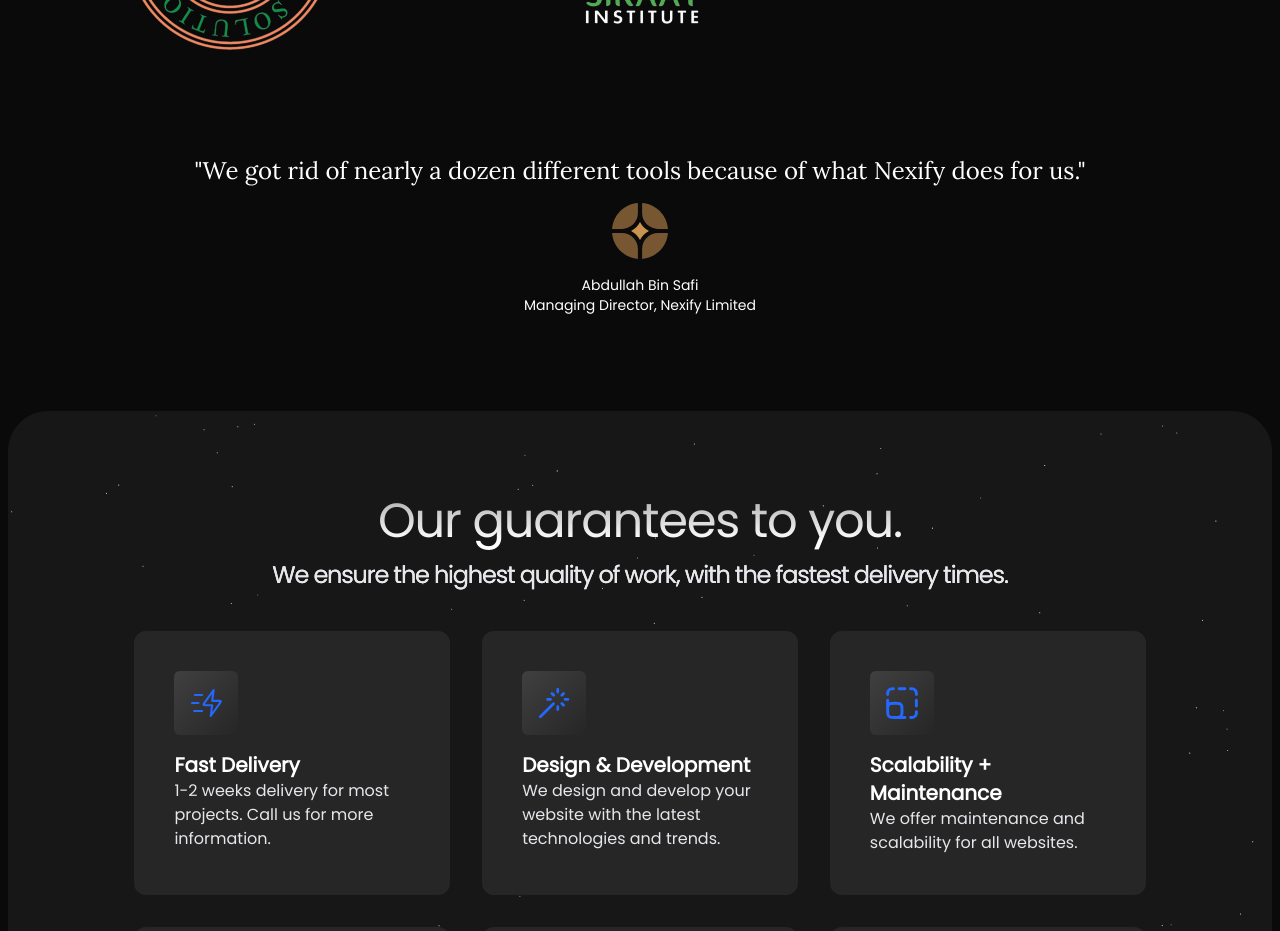
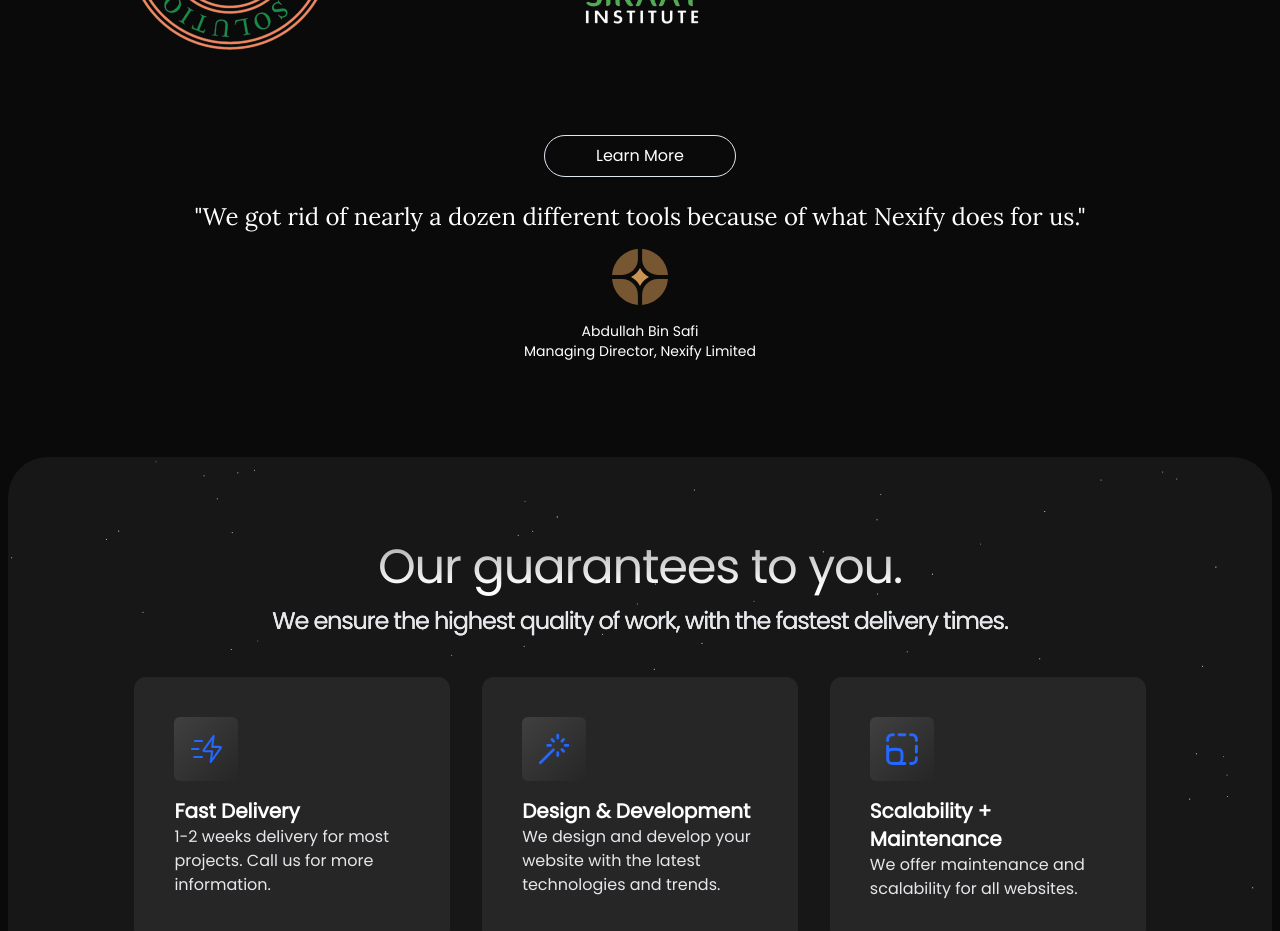
Before and after one commit to abdullahsafi9/Nexify, a Next.js app: page / in a window 1280 px wide. Shown: the part 6920-7851 px from the top of the page. Built offline with nearby package versions, Linux system fonts and the light colour scheme.

Commit message:
Update brands.tsx

```diff
--- a/app/brands.tsx
+++ b/app/brands.tsx
@@ -1,6 +1,6 @@
 import Image from "next/image";
 import React from "react";
-
+import Link from "next/link";
 import { Lora } from "next/font/google";
 import { cn } from "@/lib/utils";
 
@@ -59,6 +59,12 @@
           ))}
         </div>
 
+ <Link
+          href={"/book"}
+          className="cursor-pointer mt-[-20px] flex items-center justify-center border rounded-full w-48 p-2  mx-auto my-6 text-white "
+        >
+          Learn More
+        </Link>
         <div
           className={cn(
             "flex items-center justify-center text-xl xl:text-2xl pt-10 md:pt-0 pb-4  px-8  text-center text-white  ",
```
